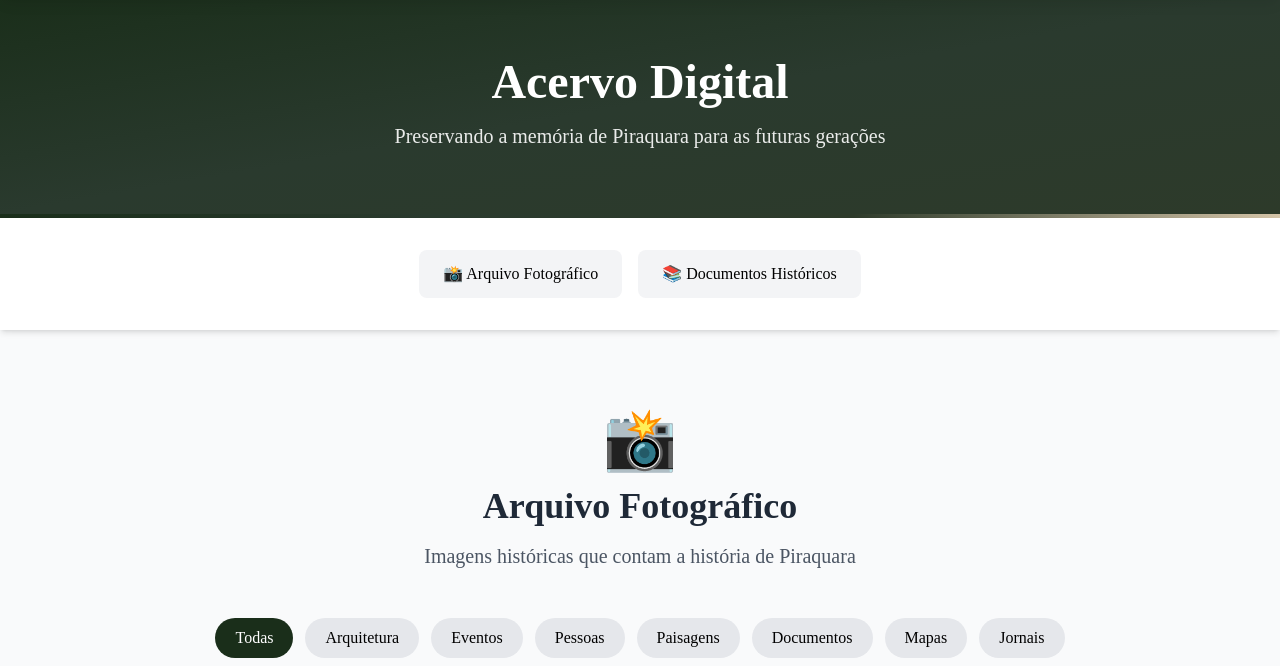
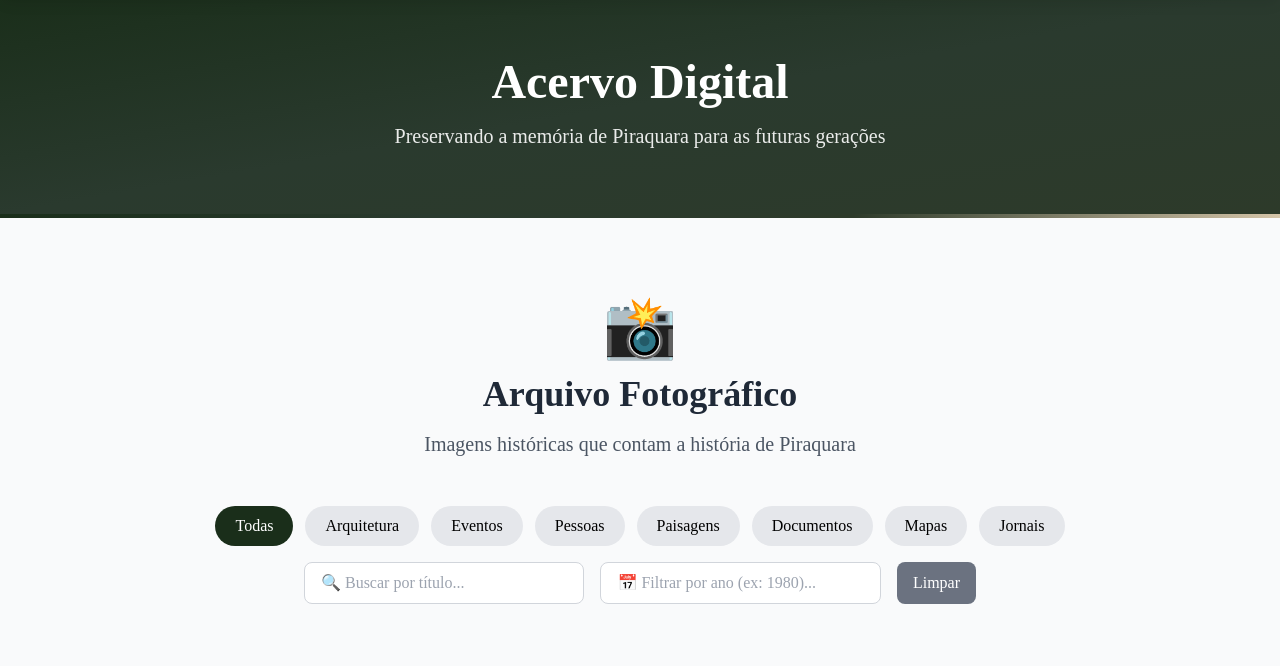
Before and after one commit to PietroFilippo/CasaDaMemoriaPiraquaraProjetoSite, a plain HTML site: page acervo.html in a window 1280 px wide. Shown: the part 134-800 px from the top of the page. Drawn offline with nearby package versions, Linux system fonts and the light colour scheme; no server answers; a script that the page names is missing; a web font is replaced by a local one.

Commit message:
feat(acervo): remover barra de navegação fixa entre seções
- Remove seção com botões 'Arquivo Fotográfico' e 'Documentos Históricos'
- Evita sobreposição com o header e melhora a usabilidade durante a rolagem

```diff
--- a/acervo.html
+++ b/acervo.html
@@ -135,20 +135,6 @@
         </section>
 
         <div class="section-divider"></div>
-
-        <!-- Navegação entre seções -->
-        <section class="bg-white py-8 sticky top-[72px] z-40 shadow-md">
-            <div class="container mx-auto px-4">
-                <div class="flex flex-wrap justify-center gap-4">
-                    <button onclick="scrollToSection('fotografias')" class="px-6 py-3 rounded-lg bg-gray-100 hover:bg-verde-cultural hover:text-white transition-colors font-medium">
-                        📸 Arquivo Fotográfico
-                    </button>
-                    <button onclick="scrollToSection('documentos')" class="px-6 py-3 rounded-lg bg-gray-100 hover:bg-verde-musgo hover:text-white transition-colors font-medium">
-                        📚 Documentos Históricos
-                    </button>
-                </div>
-            </div>
-        </section>
 
         <!-- Arquivo Fotográfico -->
         <section id="fotografias" class="py-20">
```
